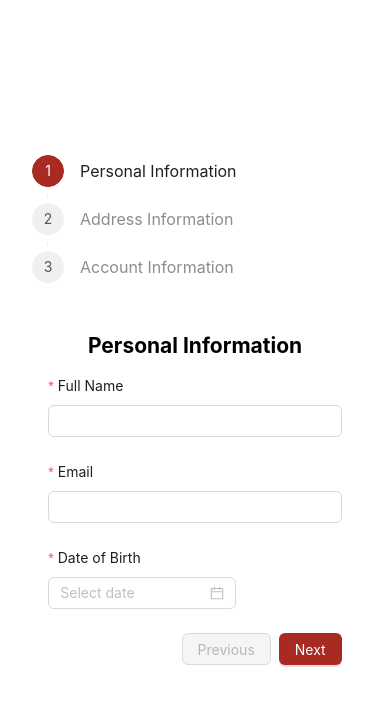
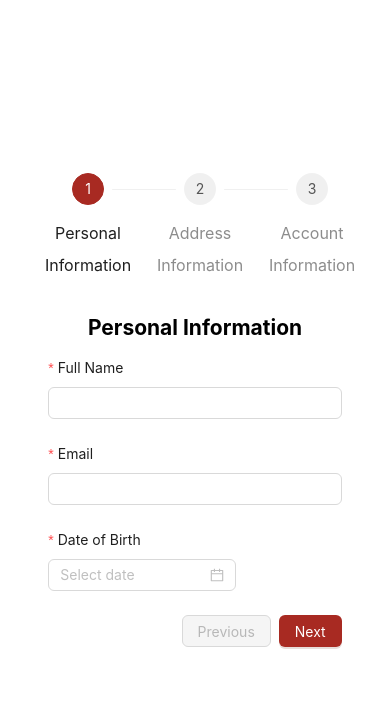
Before and after one commit to wirayudasenjaya/revou-mini-project-react, a React (Create React App) app: page / in a window 390 px wide. Shown: the top 706 px of the page. Built offline with nearby package versions, Linux system fonts and the light colour scheme.

Commit message:
step set responsive to false

```diff
--- a/src/components/Step.jsx
+++ b/src/components/Step.jsx
@@ -17,7 +17,7 @@ const Step = ({ index }) => {
   ];
 
   const items = steps.map((item) => ({ key: item.title, title: item.title }));
-  return <Steps current={index ? index : 0} items={items} labelPlacement="vertical" />;
+  return <Steps current={index ? index : 0} items={items} labelPlacement="vertical" responsive={false} />;
 };
 
 export default Step;
```
